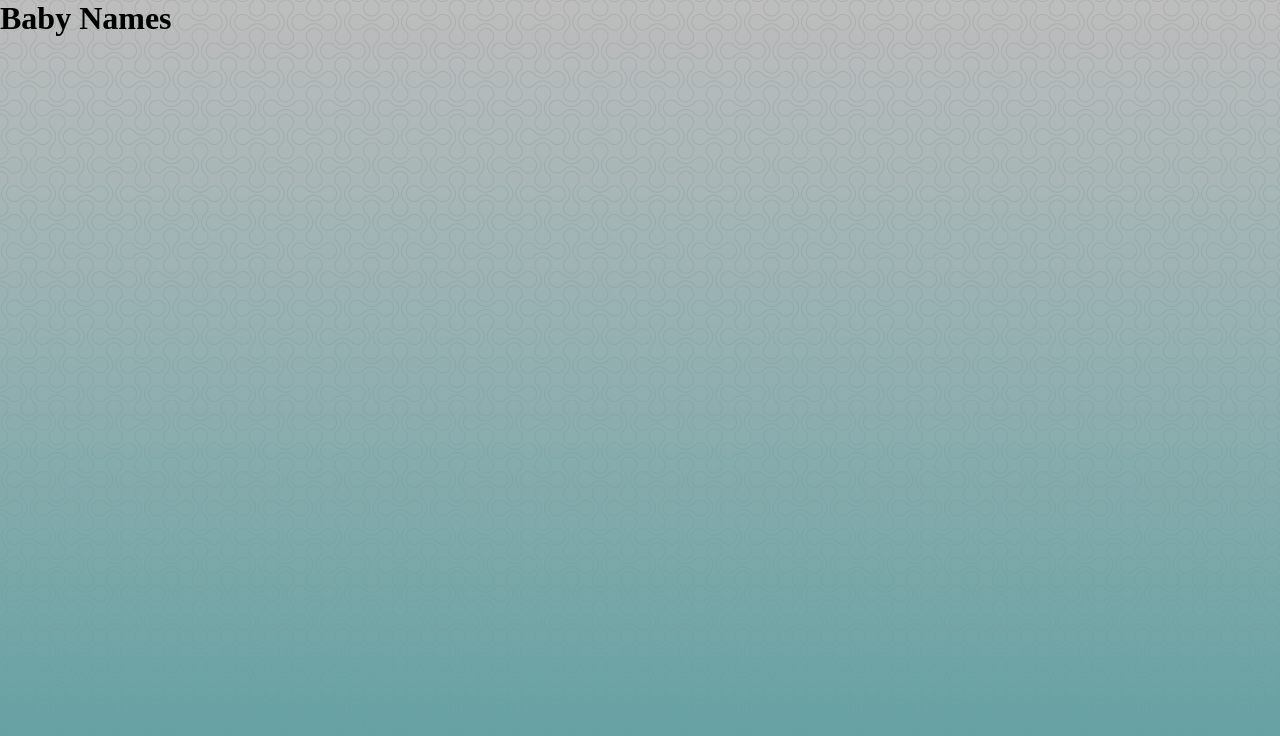
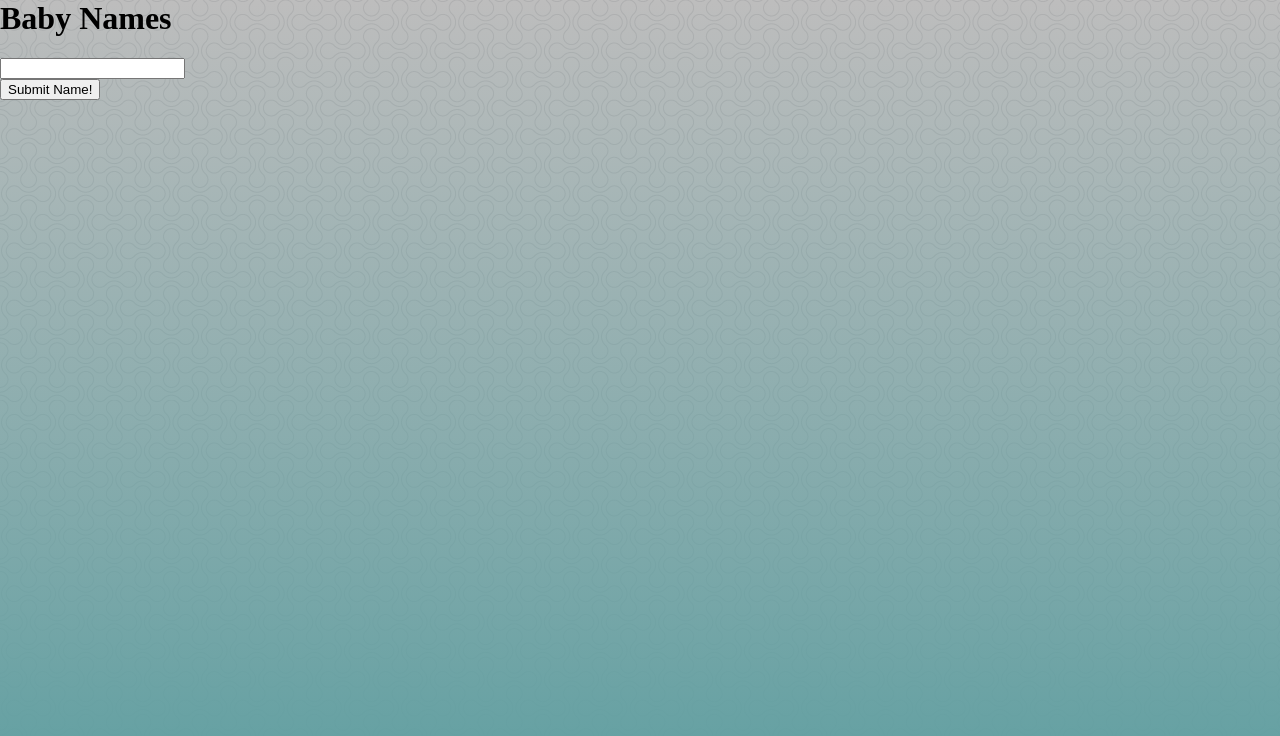
Before and after one commit to clueking1/baby_names_spa, a React (Create React App) app: page / in a window 1280 px wide. Shown: the top 736 px of the page. Built offline with nearby package versions, Linux system fonts and the light colour scheme.

Commit message:
added unstyled html for InputNames to MainPage

```diff
--- a/src/Components/InputNames/index.js
+++ b/src/Components/InputNames/index.js
@@ -0,0 +1,19 @@
+import React from 'react'
+import './style.css'
+
+function InputNames() {
+    return (
+        <div className="inputDiv">
+            <input
+                className="nameIn"
+            />
+            <br />
+            <button
+                type="submit"
+            >Submit Name!</button>
+        </div>
+
+    )
+}
+
+export default InputNames
--- a/src/Pages/MainPage/index.js
+++ b/src/Pages/MainPage/index.js
@@ -3,12 +3,14 @@
 
 //components' imports
 import Title from '../../Components/Title'
+import Input from '../../Components/InputNames'
 
 function MainPage() {
     return (
         <div className="mainBackground">
             <div className="mainColor">
                 <Title />
+                <Input />
             </div>
         </div>
     )
```
